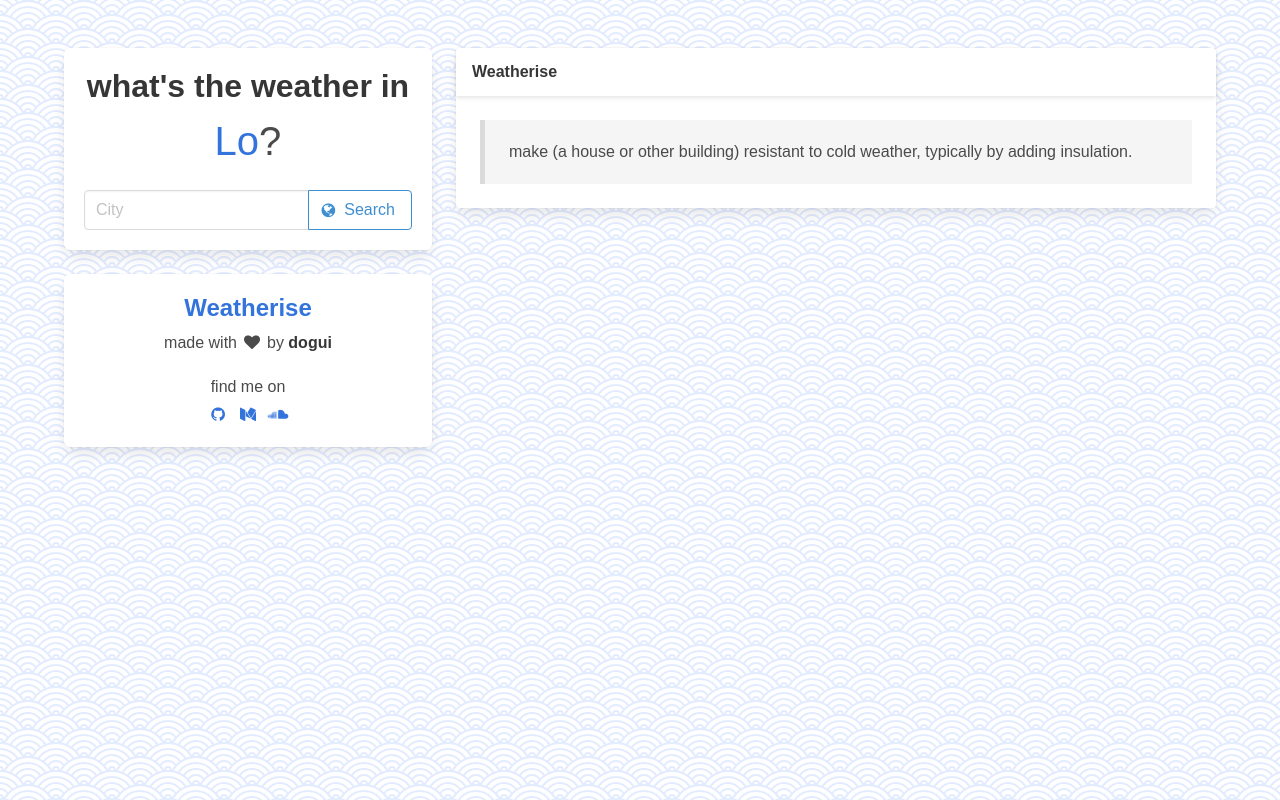
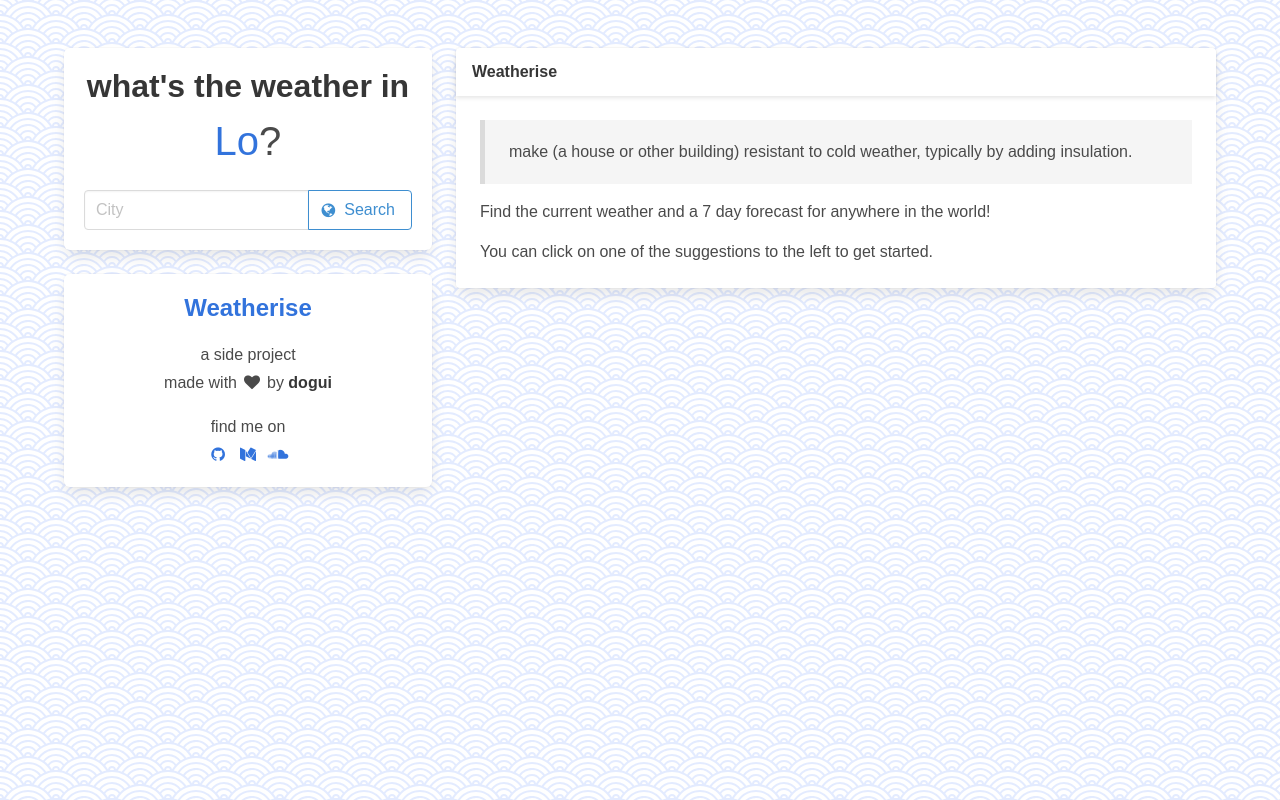
Before and after one commit to glhrmv/weatherise, a React (Create React App) app: page / in a window 1280 px wide. Built offline with nearby package versions, Linux system fonts and the light colour scheme.

Commit message:
Change InfoBox contents

```diff
--- a/src/components/Forecast.js
+++ b/src/components/Forecast.js
@@ -44,7 +44,7 @@ export default class Forecast extends React.Component {
         q: cityName,
         type: 'like',
         units: 'metric',
-        cnt: 5,
+        cnt: 7,
         APPID: apiKey
       }}).then((res) => {
         NProgress.done();
@@ -80,7 +80,8 @@ export default class Forecast extends React.Component {
       this.setState({
         cityName: null,
         forecast: {},
-        loading: true
+        loading: true,
+        moreInfo: false
       }, this.getQuery(nextProps));
     }
   }
@@ -96,9 +97,9 @@ export default class Forecast extends React.Component {
   handleMoreInfo(e) {
     this.setState({ moreInfo: !this.state.moreInfo });
 
-    e.target.innerText === ' got it'
-    ? e.target.innerText = ' not what you wanted?'
-    : e.target.innerText = ' got it';
+    e.target.innerText === 'got it'
+    ? e.target.innerText = 'not what you wanted?'
+    : e.target.innerText = 'got it';
   }
 
   render() {
@@ -115,8 +116,9 @@ export default class Forecast extends React.Component {
                 this.state.cityName ? (
                   <span>
                     Forecast for {this.state.cityName}, {this.state.cityCountry}
+                    &nbsp;
                     <a onClick={this.handleMoreInfo}>
-                      <em className="is-small"> not what you wanted?</em>
+                      <em className="is-small">not what you wanted?</em>
                     </a>
                   </span>
                 ) : (
@@ -161,23 +163,21 @@ export default class Forecast extends React.Component {
         {!this.state.loading &&
           this.state.forecast.map((f) =>
           <CSSTransitionGroup
+            key={f.dt}
             transitionName="fade"
             transitionAppear={true}
             transitionAppearTimeout={500}
             transitionEnter={false}
             transitionLeave={false}>
-            <WeatherCard key={f.dt} forecast={f} />
+            <WeatherCard forecast={f} />
           </CSSTransitionGroup>
           )
         }
 
         {this.state.error &&
-          <article className="message is-danger">
-            <div className="message-header">
-              <p><strong>Error</strong></p>
-            </div>
+          <article className="message is-dark">
             <div className="message-body">
-              Something went wrong with your search. Please try again later.
+              Something went wrong with the request. Please try again later.
               &nbsp;
               <a onClick={() => {window.location.reload()}}>Try again now?</a>
             </div>
--- a/src/components/Home.js
+++ b/src/components/Home.js
@@ -1,6 +1,14 @@
 import React from 'react';
 
+import CSSTransitionGroup from 'react-transition-group/CSSTransitionGroup';
+
 const Home = () => (
+  <CSSTransitionGroup
+    transitionName="fade"
+    transitionAppear={true}
+    transitionAppearTimeout={500}
+    transitionEnter={false}
+    transitionLeave={false}>
     <div className="card">
       <div className="card-header">
         <p className="card-header-title">
@@ -11,8 +19,13 @@ const Home = () => (
         <blockquote>
           make (a house or other building) resistant to cold weather, typically by adding insulation.
         </blockquote>
+
+        <p>Find the current weather and a 7 day forecast for anywhere in the world!</p>
+        <p>You can click on one of the suggestions to the left to get started.</p>
       </div>
     </div>
+  </CSSTransitionGroup>
+
 );
 
 export default Home;
--- a/src/components/InfoBox.js
+++ b/src/components/InfoBox.js
@@ -10,6 +10,9 @@ const InfoBox = () => (
           Weatherise
         </Link>
       </strong>
+    </p>
+    <p className="subtitle is-6 is-marginless">
+      a side project
     </p>
     <p className="subtitle is-6">
       <span>
--- a/src/components/LeftMenu.js
+++ b/src/components/LeftMenu.js
@@ -1,12 +1,21 @@
 import React from 'react';
+
+import CSSTransitionGroup from 'react-transition-group/CSSTransitionGroup';
 
 import SearchBox from './SearchBox';
 import InfoBox from './InfoBox';
 
 const LeftMenu = () => (
   <div>
-    <SearchBox />
-    <InfoBox />
+    <CSSTransitionGroup
+      transitionName="fade"
+      transitionAppear={true}
+      transitionAppearTimeout={500}
+      transitionEnter={false}
+      transitionLeave={false}>
+      <SearchBox />
+      <InfoBox />
+    </CSSTransitionGroup>
   </div>
 );
 
```
Lines whose indentation alone changed are shown as unchanged.
